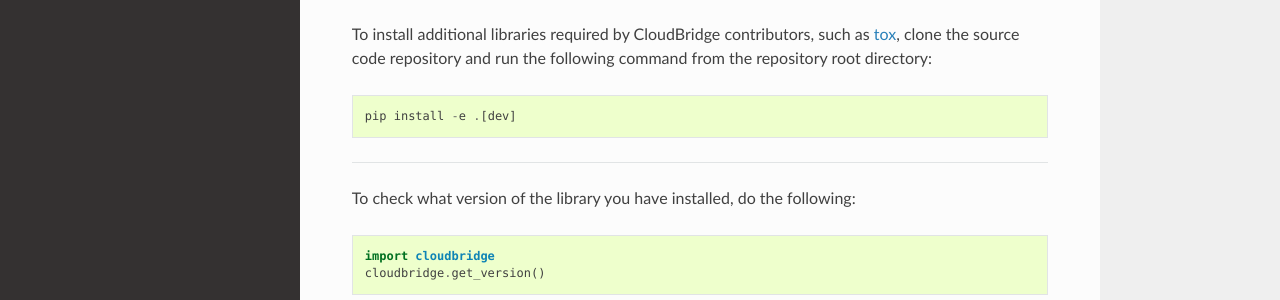
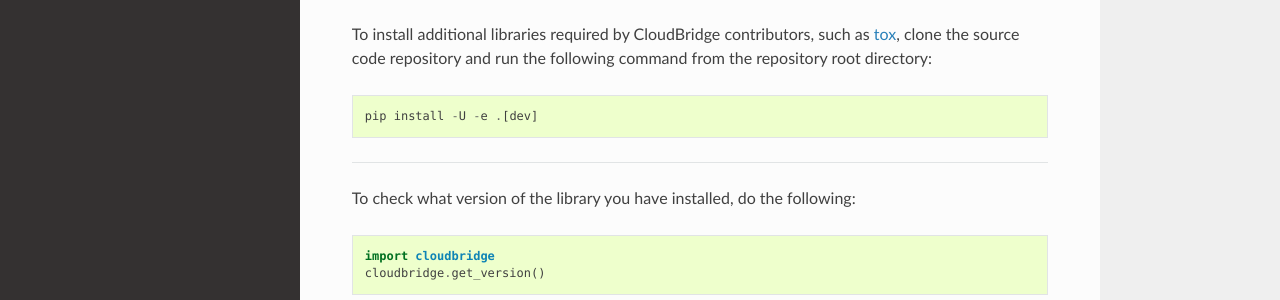
Before and after one commit to CloudVE/cloudbridge, a Sphinx documentation site: the page built from docs/topics/install.rst, in a window 1280 px wide and 1248 px high. Shown: the part 764-1064 px from the top of the window. Built offline with Sphinx 7.4.7 and the Read the Docs theme 2.0.0, drawn with Linux system fonts in a browser that asks for light colours.

Commit message:
Docs: for the dev setup, always update the depenencies

```diff
--- a/docs/topics/install.rst
+++ b/docs/topics/install.rst
@@ -34,7 +34,7 @@
 `tox <https://tox.readthedocs.org/en/latest/>`_, clone the source code
 repository and run the following command from the repository root directory::
 
-    pip install -e .[dev]
+    pip install -U -e .[dev]
 
 ----------
 
```
